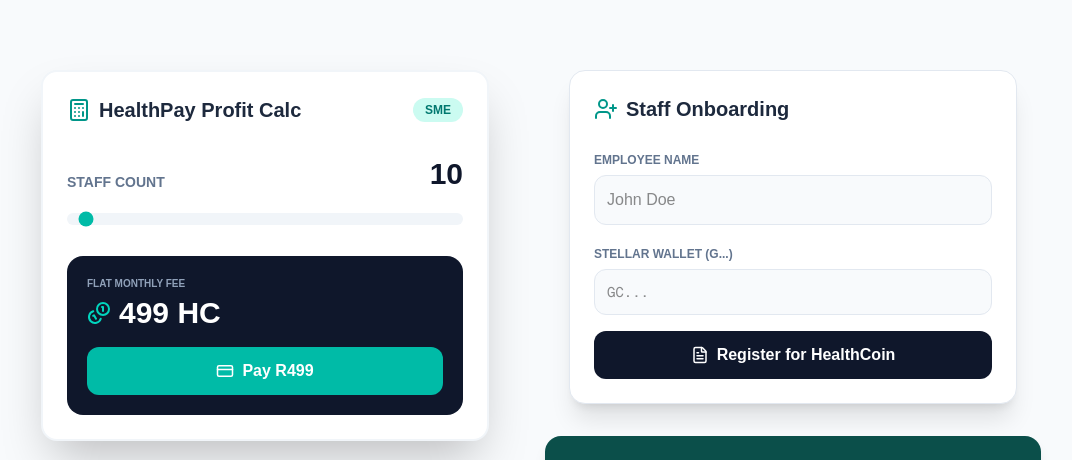
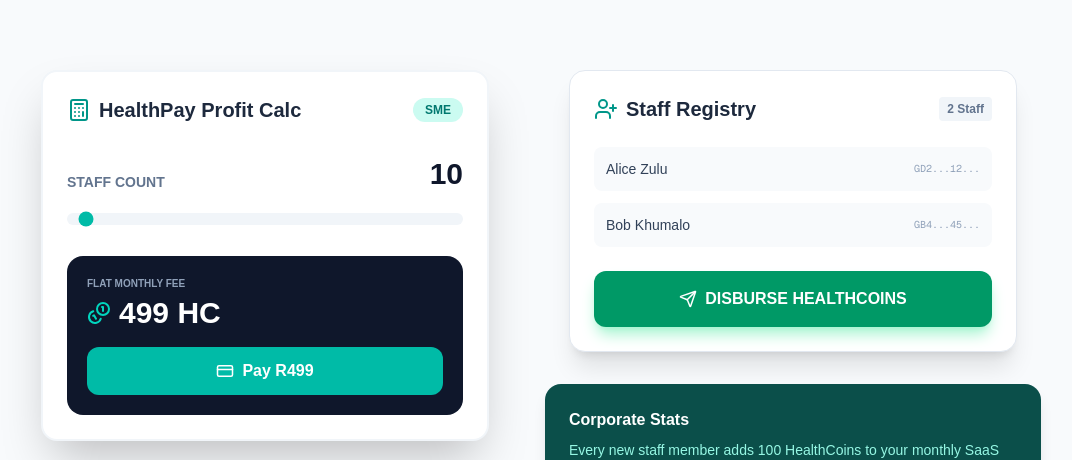
Before and after one commit to NgeliMrasi/healthpay-ui, a Next.js app: page / in a window 1280 px wide. Shown: the part 142-602 px from the top of the page, without its empty margins (111-1183 px from the left). Built offline with nearby package versions, Linux system fonts and the light colour scheme; no server answers.

Commit message:
feat: Implement Batch Disbursement logic and UI

```diff
--- a/src/app/onboarding-form.tsx
+++ b/src/app/onboarding-form.tsx
@@ -1,65 +1,59 @@
 "use client";
 import React, { useState } from 'react';
-import { UserPlus, FileText, CheckCircle } from 'lucide-react';
+import { UserPlus, Send, CheckCircle, Loader2 } from 'lucide-react';
 
 export default function OnboardingForm() {
-  const [name, setName] = useState('');
-  const [address, setAddress] = useState('');
-  const [message, setMessage] = useState('');
+  const [employees, setEmployees] = useState([
+    { name: 'Alice Zulu', address: 'GD2...123', amount: '50' },
+    { name: 'Bob Khumalo', address: 'GB4...456', amount: '50' }
+  ]);
+  const [loading, setLoading] = useState(false);
+  const [status, setStatus] = useState('');
 
-  const handleAddEmployee = async (e: React.FormEvent) => {
-    e.preventDefault();
-    // Logic to append to CSV or local state
-    setMessage(`Added ${name} to HealthPay Registry!`);
-    setName('');
-    setAddress('');
-    setTimeout(() => setMessage(''), 3000);
+  const handleBatchPay = async () => {
+    setLoading(true);
+    setStatus('Executing Batch Disbursement on Testnet...');
+
+    // Simulate API call to the Stellar Batch Service
+    setTimeout(() => {
+      setStatus(`Success! Paid ${employees.length} staff members.`);
+      setLoading(false);
+    }, 3000);
   };
 
   return (
     <div className="max-w-md mx-auto mt-8 p-6 bg-white rounded-2xl shadow-xl border border-slate-200">
-      <div className="flex items-center gap-2 mb-6">
+      <div className="flex items-center justify-between mb-6">
+        <div className="flex items-center gap-2">
           <UserPlus className="text-teal-600" size={24} />
-        <h2 className="text-xl font-bold text-slate-800">Staff Onboarding</h2>
+          <h2 className="text-xl font-bold text-slate-800">Staff Registry</h2>
+        </div>
+        <span className="text-xs font-bold bg-slate-100 px-2 py-1 rounded text-slate-500">
+          {employees.length} Staff
+        </span>
       </div>
 
-      <form onSubmit={handleAddEmployee} className="space-y-4">
-        <div>
-          <label className="text-xs font-bold text-slate-500 uppercase">Employee Name</label>
-          <input
-            type="text"
-            value={name}
-            onChange={(e) => setName(e.target.value)}
-            className="w-full p-3 mt-1 bg-slate-50 border border-slate-200 rounded-xl focus:ring-2 focus:ring-teal-500 outline-none"
-            placeholder="John Doe"
-            required
-          />
+      <div className="space-y-3 mb-6">
+        {employees.map((emp, i) => (
+          <div key={i} className="flex justify-between items-center p-3 bg-slate-50 rounded-lg text-sm">
+            <span className="font-medium text-slate-700">{emp.name}</span>
+            <span className="font-mono text-[10px] text-slate-400">{emp.address.substring(0,8)}...</span>
           </div>
-
-        <div>
-          <label className="text-xs font-bold text-slate-500 uppercase">Stellar Wallet (G...)</label>
-          <input
-            type="text"
-            value={address}
-            onChange={(e) => setAddress(e.target.value)}
-            className="w-full p-3 mt-1 bg-slate-50 border border-slate-200 rounded-xl font-mono text-sm focus:ring-2 focus:ring-teal-500 outline-none"
-            placeholder="GC..."
-            required
-          />
+        ))}
       </div>
 
       <button
-          type="submit"
-          className="w-full py-3 bg-slate-900 text-white rounded-xl font-bold hover:bg-slate-800 transition-colors flex items-center justify-center gap-2"
+        onClick={handleBatchPay}
+        disabled={loading}
+        className="w-full py-4 bg-emerald-600 text-white rounded-xl font-black hover:bg-emerald-500 transition-all flex items-center justify-center gap-2 shadow-lg shadow-emerald-200"
       >
-          <FileText size={18} />
-          Register for HealthCoin
+        {loading ? <Loader2 className="animate-spin" /> : <Send size={18} />}
+        {loading ? 'Processing Batch...' : 'DISBURSE HEALTHCOINS'}
       </button>
-      </form>
 
-      {message && (
-        <div className="mt-4 p-3 bg-emerald-50 text-emerald-700 text-xs rounded-lg flex items-center gap-2">
-          <CheckCircle size={14} /> {message}
+      {status && (
+        <div className="mt-4 p-3 bg-blue-50 text-blue-700 text-[10px] font-mono rounded-lg flex items-center gap-2">
+          <CheckCircle size={14} /> {status}
         </div>
       )}
     </div>
```
Lines whose indentation alone changed are shown as unchanged.
